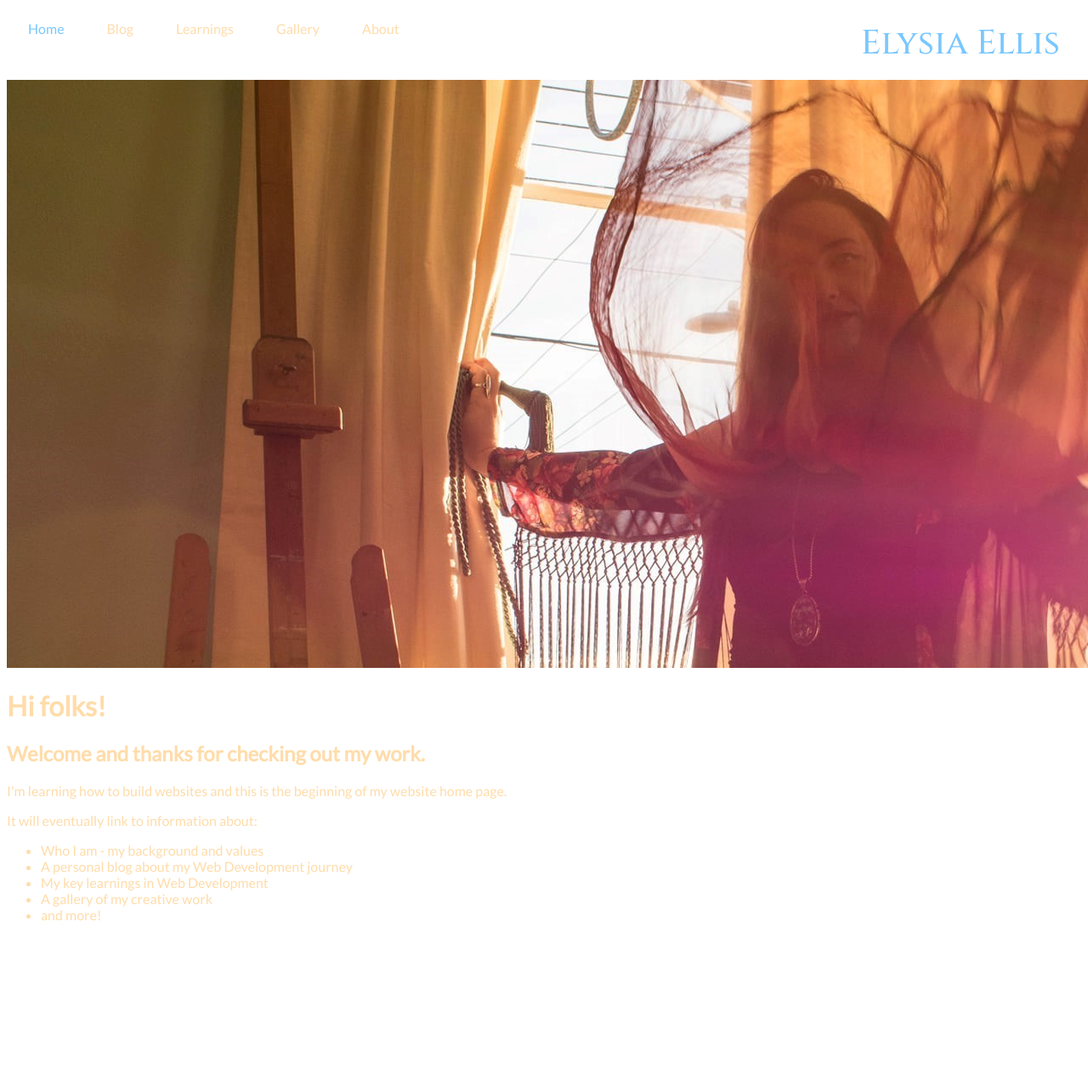
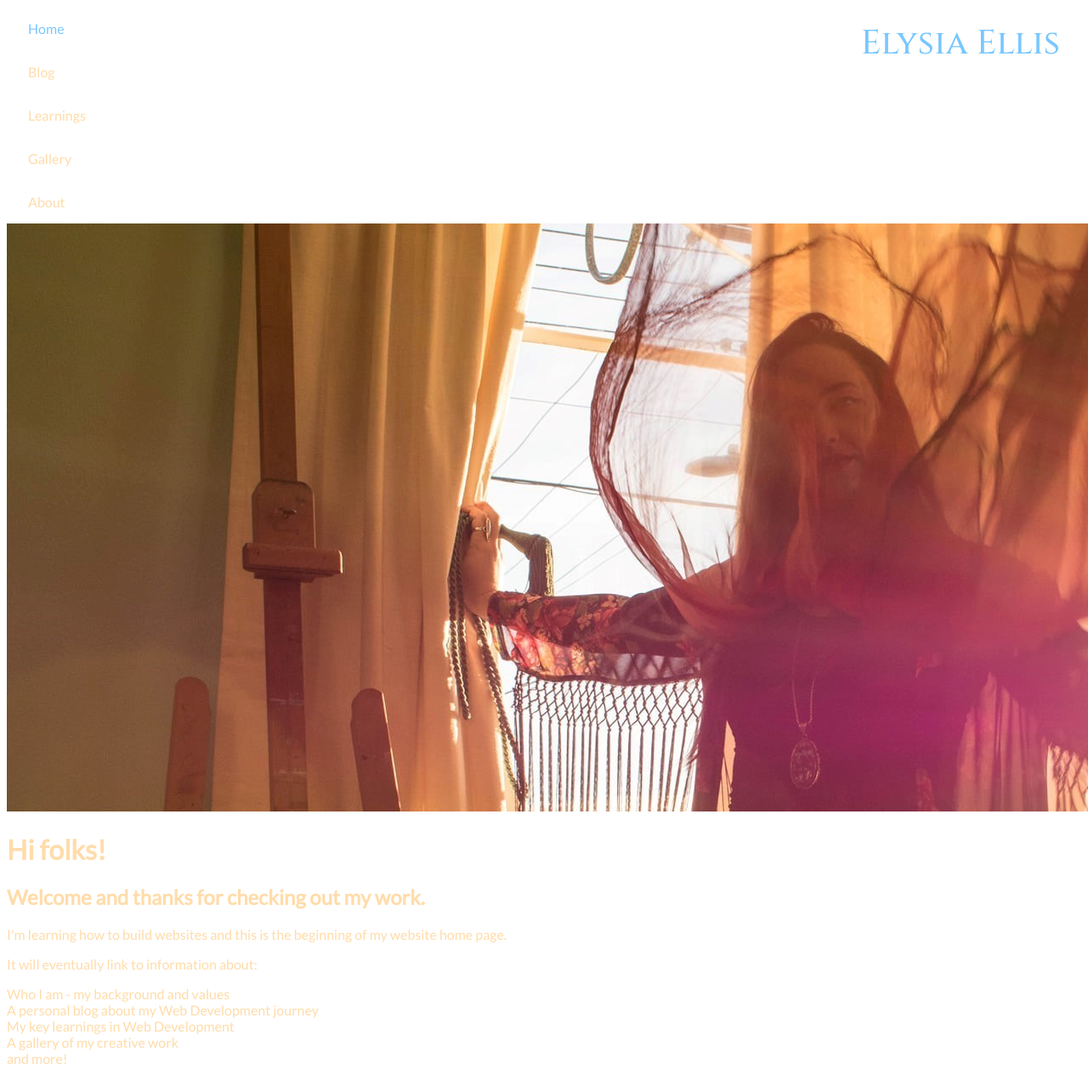
Before and after one commit to elysia-ellis/elysia-ellis.github.io, a plain HTML site: page index.html in a window 1280 px wide. Shown: the top 1271 px of the page at 85% size. Before the commit the page ends 1102 px from the top, so only its background shows below. Drawn offline with Linux system fonts and the light colour scheme; files whose address does not match are found by name.

Commit message:
make navbar an unordered list

```diff
--- a/blog/styles/main.css
+++ b/blog/styles/main.css
@@ -4,6 +4,11 @@ body {
 }
 
 /* Navigation Bar */
+ul {
+    list-style-type: none;
+    margin: 0;
+    padding: 0;
+  }
 .navbar {
     background-color: #AA7B39
 }
--- a/index.html
+++ b/index.html
@@ -19,12 +19,14 @@
         <div class="navbar">
           <nav>
             <div class="navbar-left-side">
-               <a class="current" href="C:/Users/elysi/Dev-Academy/elysia-ellis.github.io/index.html">Home</a>
-               <a href="C:/Users/elysi/Dev-Academy/elysia-ellis.github.io/blog/blog.html">Blog</a>
-               <a href="C:/Users/elysi/Dev-Academy/elysia-ellis.github.io/learnings.html">Learnings</a>
-               <a href="C:/Users/elysi/Dev-Academy/elysia-ellis.github.io/creative.html">Gallery</a>
-               <a href="C:/Users/elysi/Dev-Academy/elysia-ellis.github.io/about.html">About</a>
-            </div>
+              <ul>
+                <li><a class="current" href="C:/Users/elysi/Dev-Academy/elysia-ellis.github.io/index.html">Home</a></li>
+                <li><a href="C:/Users/elysi/Dev-Academy/elysia-ellis.github.io/blog/blog.html">Blog</a></li>
+                <li><a href="C:/Users/elysi/Dev-Academy/elysia-ellis.github.io/learnings.html">Learnings</a></li>
+                <li><a href="C:/Users/elysi/Dev-Academy/elysia-ellis.github.io/creative.html">Gallery</a> </li>
+                <li><a href="C:/Users/elysi/Dev-Academy/elysia-ellis.github.io/about.html">About</a></li>
+              </ul>
+              </div>
             <div class="navbar-right-side">
               <div>Elysia Ellis</div>
             </div>
```
